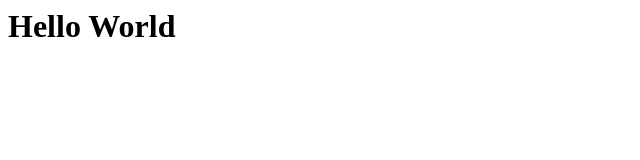
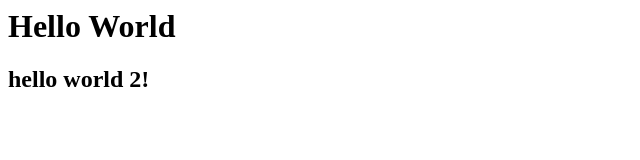
Before and after one commit to EliasTeo/github-crash-course, a plain HTML site: page index.html in a window 1280 px wide. Shown: the whole page, without its empty margins (0-640 px from the left). Drawn offline with Linux system fonts and the light colour scheme.

Commit message:
second commit

```diff
--- a/index.html
+++ b/index.html
@@ -1 +1,2 @@
 <h1>Hello World</h1>
+<h2>hello world 2!</h2>
```
